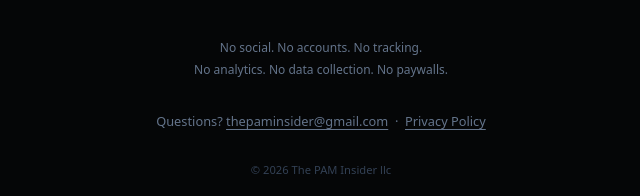
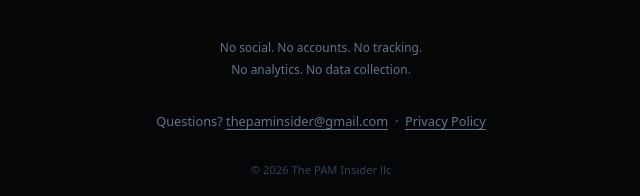
Before and after one commit to ScoutFamilyProducts/thepaminsider, a plain HTML site: page index.html in a window 1280 px wide. Shown: the part 706-902 px from the top of the page, 319-959 px from the left. Drawn offline with Linux system fonts and the light colour scheme.

Commit message:
Remove 'No paywalls.' from index.html
Removed 'No paywalls.' from the trust paragraph.

```diff
--- a/index.html
+++ b/index.html
@@ -93,7 +93,7 @@
   </div>
   <p class="trust">
     No social. No accounts. No tracking.<br>
-    No analytics. No data collection. No paywalls.
+    No analytics. No data collection.
   </p>
   <p class="contact">
     Questions? <a href="mailto:thepaminsider@gmail.com">thepaminsider@gmail.com</a>
```
